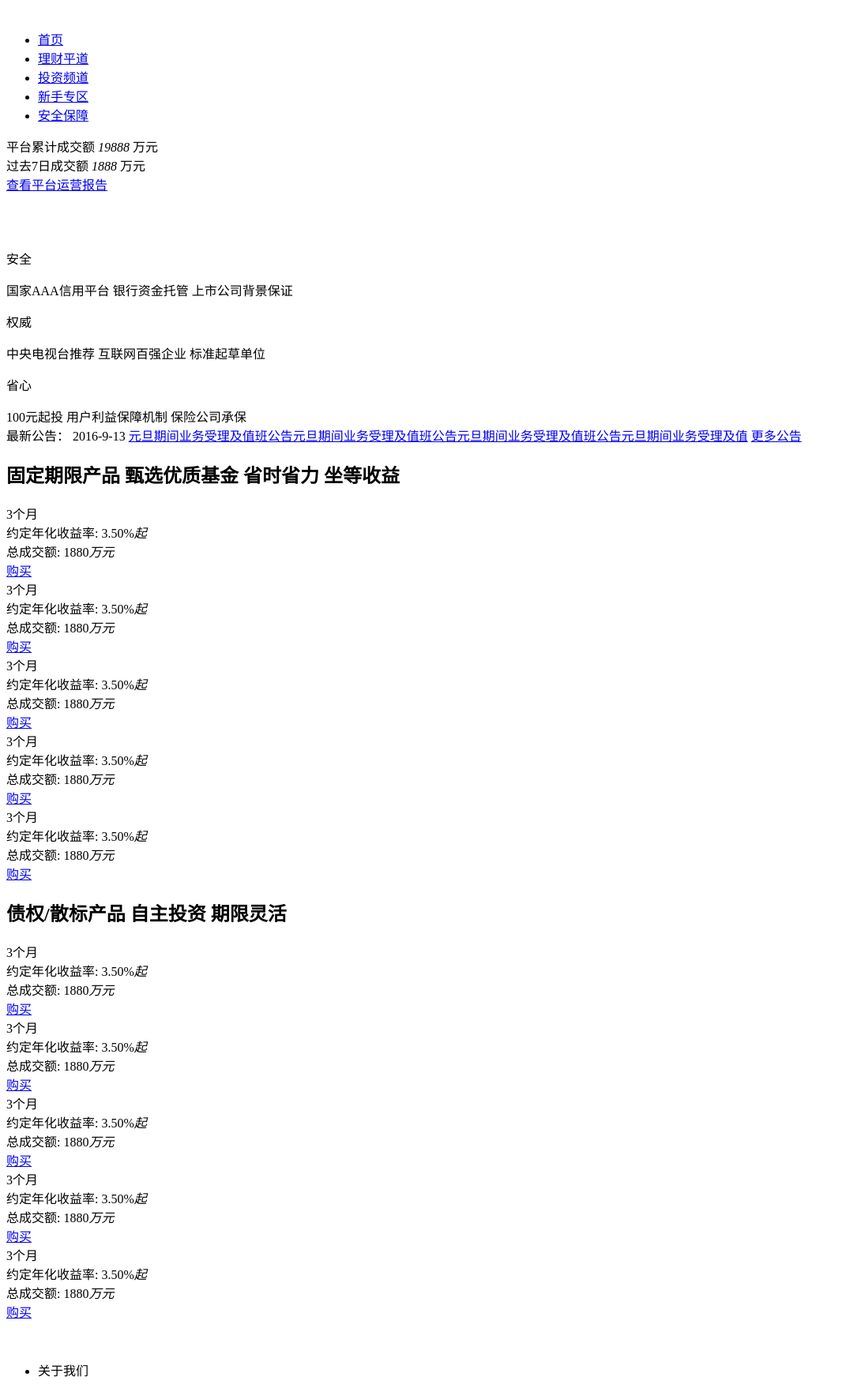
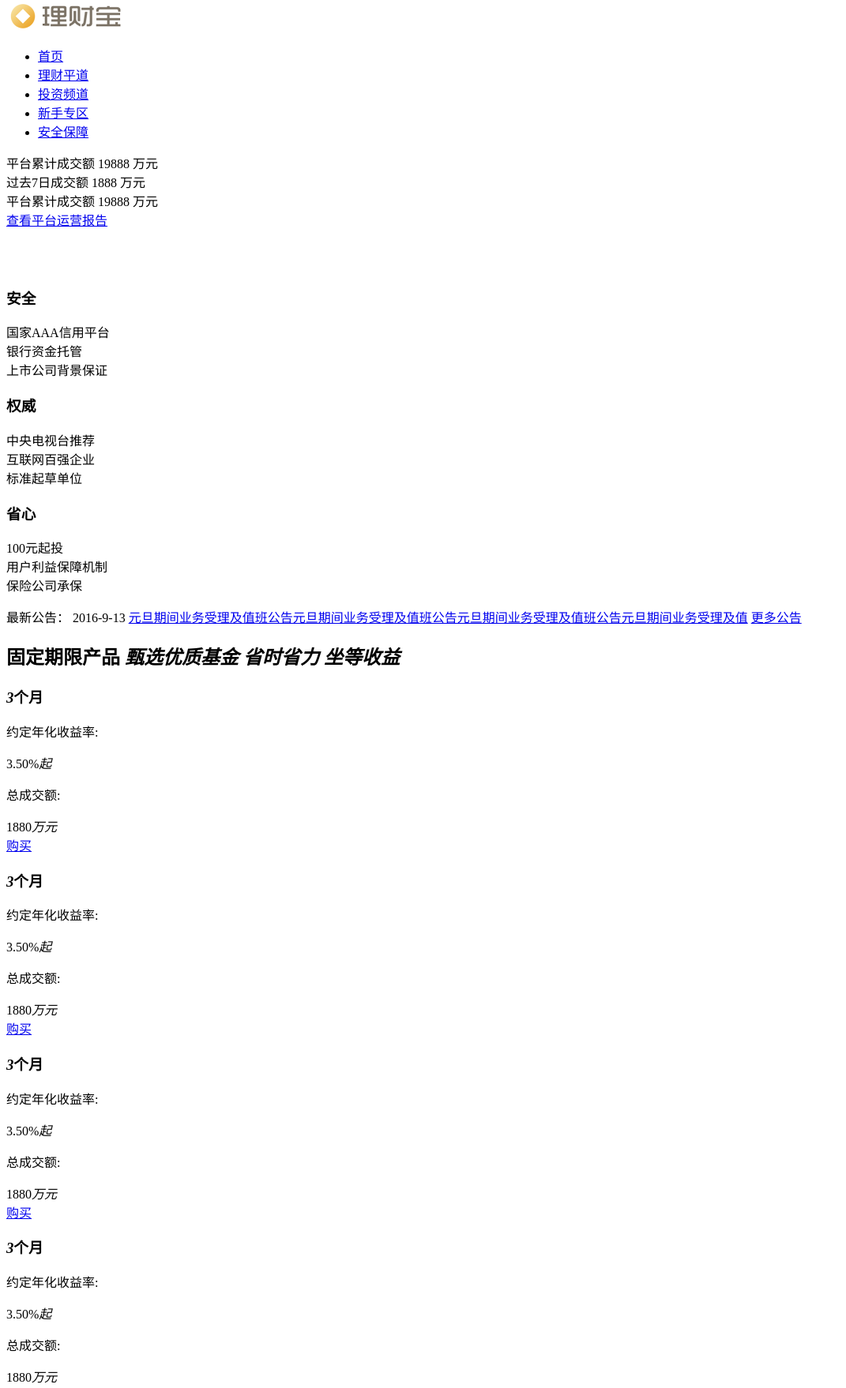
Before and after one commit to ZengTianShengZ/P2PWeb, a plain HTML site: page src/inddex.html in a window 1280 px wide. Shown: the part 181-1939 px from the top of the page at 79% size, without its empty margins (0-1071 px from the left). Drawn offline with Linux system fonts and the light colour scheme.

Commit message:
完成 html 部分

```diff
--- a/src/inddex.html
+++ b/src/inddex.html
@@ -37,7 +37,7 @@
             </ul>
         </div>-->
         <nav>
-            <a href="#" class="brand"><img src="" alt=""></a>
+            <a href="#" class="brand"><img src="img/logo@1x.png" alt=""></a>
             <ul>
                 <li><a href="#">首页</a></li>
                 <li><a href="#">理财平道</a></li>
@@ -58,166 +58,185 @@
         </div>-->
     </header>
 
-    <section>
-        <div>
-            平台累计成交额 <em>19888</em> <span>万元</span>
+    <div class="transaction">
+        <div class="trans-contaent">
+            <div class="trans-data">
+                <span>平台累计成交额</span>
+                <span class="trans-money">19888</span>
+                <span>万元</span>
+            </div>
+            <div class="trans-data">
+                <span>过去7日成交额</span>
+                <span class="trans-money">1888</span>
+                <span>万元</span>
+            </div>
+            <div class="trans-data">
+                <span>平台累计成交额</span>
+                <span class="trans-money">19888</span>
+                <span>万元</span>
             </div>
             <div>
-            过去7日成交额 <em>1888</em> <span>万元</span>
+                <a href="#">查看平台运营报告</a>
             </div>
-        <a href="#">查看平台运营报告</a>
-    </section>
+        </div>
+    </div>
 
-    <section>
+
+    <div class="ad">
         <div><a href="#"><img src="" alt=""></a></div>
         <div><a href="#"><img src="" alt=""></a></div>
         <div><a href="#"><img src="" alt=""></a></div>
-    </section>
+    </div>
 
-    <section>
-        <div>
-            <p>安全</p>
-            <div>
+    <section class="feature">
+        <div class="item">
+            <h3>安全</h3>
+            <p>国家AAA信用平台<br>银行资金托管<br>上市公司背景保证 </p>
+            <!--<div>
                 <span>国家AAA信用平台</span>
                 <span>银行资金托管</span>
                 <span>上市公司背景保证</span>
+            </div>-->
         </div>
-        </div>
-        <div>
-            <p>权威</p>
-            <div>
+        <div class="item">
+            <h3>权威</h3>
+            <p>中央电视台推荐<br> 互联网百强企业<br> 标准起草单位 </p>
+            <!--<div>
                 <span> 中央电视台推荐</span>
                 <span>互联网百强企业</span>
                 <span>标准起草单位</span>
+            </div>-->
         </div>
-        </div>
-        <div>
-            <p>省心</p>
-            <div>
+        <div class="item">
+            <h3>省心</h3>
+            <p>100元起投<br> 用户利益保障机制<br> 保险公司承保</p>
+            <!--<div>
                 <span>100元起投</span>
                 <span>用户利益保障机制</span>
                 <span>保险公司承保</span>
-            </div>
+            </div>-->
         </div>
     </section>
 
-    <section>
+    <div class="notice">
         <span>最新公告：</span>
         <span>2016-9-13</span>
         <a href="#">元旦期间业务受理及值班公告元旦期间业务受理及值班公告元旦期间业务受理及值班公告元旦期间业务受理及值</a>
         <a href="#">更多公告</a>
-    </section>
+    </div>
 
-    <section>
+    <section class="product">
         <h2>固定期限产品
-            <span>甄选优质基金</span>
-            <span>省时省力</span>
-            <span>坐等收益</span>
+            <em>甄选优质基金</em>
+            <em>省时省力</em>
+            <em>坐等收益</em>
         </h2>
-        <div>
-            <div>
-                <div><span>3</span>个月</div>
-                <div>约定年化收益率: <span>3.50%</span><i>起</i></div>
-                <div>总成交额: <span>1880</span><i>万元</i></div>
+        <div class="product-content">
+            <div class="item">
+                <h3><em>3</em>个月</h3>
+                <div><p>约定年化收益率: </p> <span class="year-rate">3.50%</span><i>起</i></div>
+                <div><p>总成交额: </p><span class="money">1880</span><i>万元</i></div>
                 <div><a href="#">购买</a></div>
             </div>
-            <div>
-                <div><span>3</span>个月</div>
-                <div>约定年化收益率: <span>3.50%</span><i>起</i></div>
-                <div>总成交额: <span>1880</span><i>万元</i></div>
+            <div class="item">
+                <h3><em>3</em>个月</h3>
+                <div><p>约定年化收益率: </p> <span class="year-rate">3.50%</span><i>起</i></div>
+                <div><p>总成交额: </p><span class="money">1880</span><i>万元</i></div>
                 <div><a href="#">购买</a></div>
             </div>
-            <div>
-                <div><span>3</span>个月</div>
-                <div>约定年化收益率: <span>3.50%</span><i>起</i></div>
-                <div>总成交额: <span>1880</span><i>万元</i></div>
+            <div class="item">
+                <h3><em>3</em>个月</h3>
+                <div><p>约定年化收益率: </p> <span class="year-rate">3.50%</span><i>起</i></div>
+                <div><p>总成交额: </p><span class="money">1880</span><i>万元</i></div>
                 <div><a href="#">购买</a></div>
             </div>
-            <div>
-                <div><span>3</span>个月</div>
-                <div>约定年化收益率: <span>3.50%</span><i>起</i></div>
-                <div>总成交额: <span>1880</span><i>万元</i></div>
+            <div class="item">
+                <h3><em>3</em>个月</h3>
+                <div><p>约定年化收益率: </p> <span class="year-rate">3.50%</span><i>起</i></div>
+                <div><p>总成交额: </p><span class="money">1880</span><i>万元</i></div>
                 <div><a href="#">购买</a></div>
             </div>
-            <div>
-                <div><span>3</span>个月</div>
-                <div>约定年化收益率: <span>3.50%</span><i>起</i></div>
-                <div>总成交额: <span>1880</span><i>万元</i></div>
+            <div class="item">
+                <h3><em>3</em>个月</h3>
+                <div><p>约定年化收益率: </p> <span class="year-rate">3.50%</span><i>起</i></div>
+                <div><p>总成交额: </p><span class="money">1880</span><i>万元</i></div>
                 <div><a href="#">购买</a></div>
             </div>
         </div>
     </section>
 
-    <section>
+    <section class="product">
         <h2> 债权/散标产品
             <span>自主投资</span>
             <span>期限灵活</span>
         </h2>
-        <div>
-            <div>
-                <div><span>3</span>个月</div>
-                <div>约定年化收益率: <span>3.50%</span><i>起</i></div>
-                <div>总成交额: <span>1880</span><i>万元</i></div>
+        <div class="product-content">
+            <div class="item">
+                <h3><em>3</em>个月</h3>
+                <div><p>约定年化收益率: </p> <span class="year-rate">3.50%</span><i>起</i></div>
+                <div><p>总成交额: </p><span class="money">1880</span><i>万元</i></div>
                 <div><a href="#">购买</a></div>
             </div>
-            <div>
-                <div><span>3</span>个月</div>
-                <div>约定年化收益率: <span>3.50%</span><i>起</i></div>
-                <div>总成交额: <span>1880</span><i>万元</i></div>
+            <div class="item">
+                <h3><em>3</em>个月</h3>
+                <div><p>约定年化收益率: </p> <span class="year-rate">3.50%</span><i>起</i></div>
+                <div><p>总成交额: </p><span class="money">1880</span><i>万元</i></div>
                 <div><a href="#">购买</a></div>
             </div>
-            <div>
-                <div><span>3</span>个月</div>
-                <div>约定年化收益率: <span>3.50%</span><i>起</i></div>
-                <div>总成交额: <span>1880</span><i>万元</i></div>
+            <div class="item">
+                <h3><em>3</em>个月</h3>
+                <div><p>约定年化收益率: </p> <span class="year-rate">3.50%</span><i>起</i></div>
+                <div><p>总成交额: </p><span class="money">1880</span><i>万元</i></div>
                 <div><a href="#">购买</a></div>
             </div>
-            <div>
-                <div><span>3</span>个月</div>
-                <div>约定年化收益率: <span>3.50%</span><i>起</i></div>
-                <div>总成交额: <span>1880</span><i>万元</i></div>
+            <div class="item">
+                <h3><em>3</em>个月</h3>
+                <div><p>约定年化收益率: </p> <span class="year-rate">3.50%</span><i>起</i></div>
+                <div><p>总成交额: </p><span class="money">1880</span><i>万元</i></div>
                 <div><a href="#">购买</a></div>
             </div>
-            <div>
-                <div><span>3</span>个月</div>
-                <div>约定年化收益率: <span>3.50%</span><i>起</i></div>
-                <div>总成交额: <span>1880</span><i>万元</i></div>
+            <div class="item">
+                <h3><em>3</em>个月</h3>
+                <div><p>约定年化收益率: </p> <span class="year-rate">3.50%</span><i>起</i></div>
+                <div><p>总成交额: </p><span class="money">1880</span><i>万元</i></div>
                 <div><a href="#">购买</a></div>
             </div>
         </div>
     </section>
 
-    <section>
-        <p><img src="" alt=""></p>
+    <nav class="footer">
+         <div class="footer-contern">
+             <p class="brand"><img src="" alt=""></p>
              <ul>
-            <li><p>关于我们</p></li>
+                 <li class="title">关于我们</li>
                  <li><a href="#">公司介绍</a></li>
                  <li><a href="#">业务模式</a></li>
                  <li><a href="#"> 合作机构</a></li>
                  <li><a href="#">  服务协议</a></li>
              </ul>
              <ul>
-            <li><p>风险防范</p></li>
+                 <li class="title">风险防范</li>
                  <li><a href="#">账户安全</a></li>
                  <li><a href="#">安全保障</a></li>
              </ul>
              <ul>
-            <li><p>理财产品</p></li>
+                 <li class="title">理财产品</li>
                  <li><a href="#">固定期限</a></li>
                  <li><a href="#">债权/散标</a></li>
              </ul>
              <ul>
-            <li><p>交易帮助</p></li>
+                 <li class="title">交易帮助</li>
                  <li><a href="#">购买</a></li>
                  <li><a href="#">赎回</a></li>
                  <li><a href="#">提现</a></li>
              </ul>
              <ul>
-            <li><p>机构服务</p></li>
+                 <li class="title">机构服务</li>
                  <li><a href="#">机构中心</a></li>
                  <li><a href="#">合作联系</a></li>
              </ul>
-    </section>
+         </div>
+    </nav>
 
     <footer>
         <div>
```
Also changed, not shown: src/img/ad001.png (added), src/img/ad002-l.png (added), src/img/ad003-l.png (added), src/img/jebmKcbrh.png (added), src/img/logo@1x.png (added), src/img/lybcjqloSPjMAFg.png (added). Lines whose indentation alone changed are shown as unchanged.
